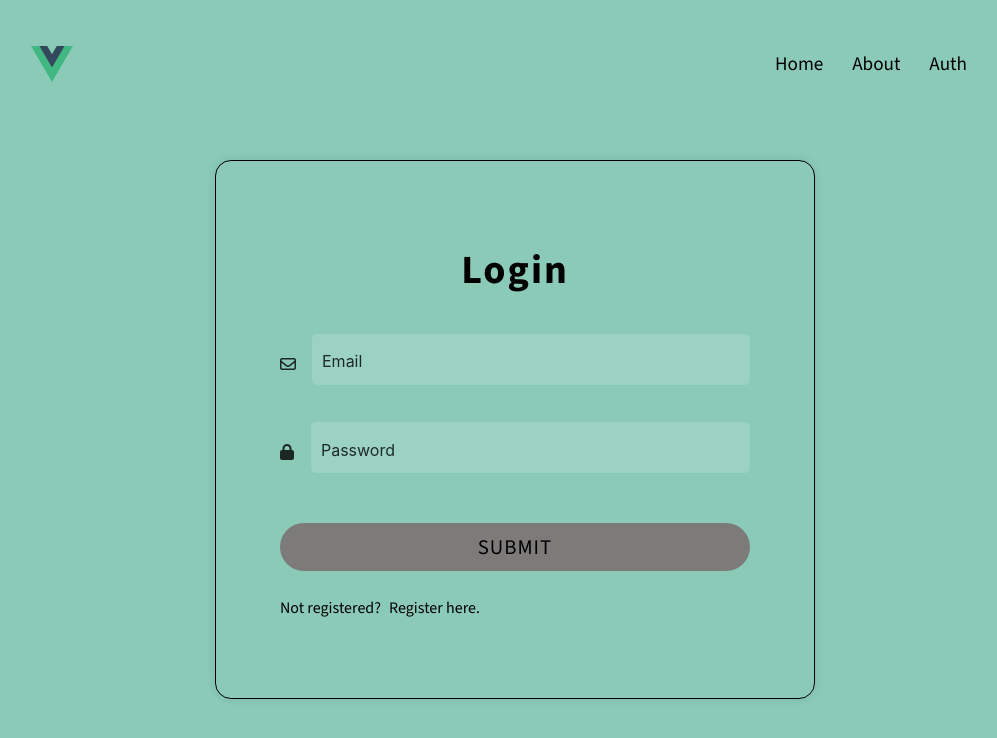
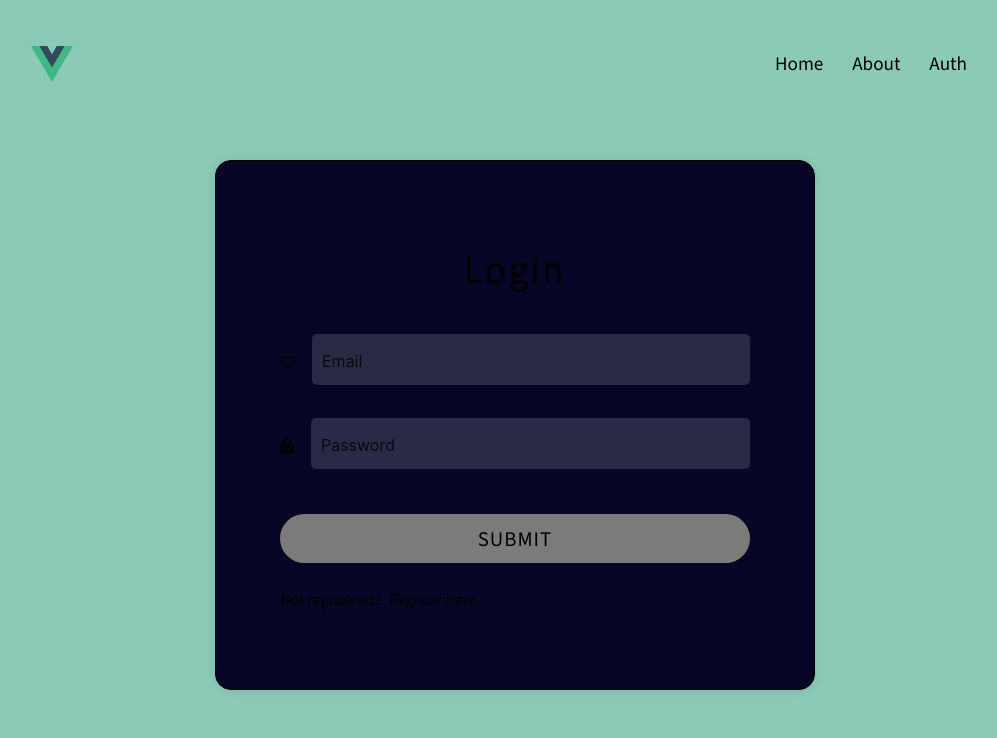
Before and after one commit to VThomas241/Vue-Flash-Deck, a Vue app: page / in a window 1280 px wide. Shown: the top 738 px of the page, without its empty margins (125-1122 px from the left). Built offline with nearby package versions, Linux system fonts and the light colour scheme.

Commit message:
To fix submit button disabled attribute

```diff
--- a/src/components/Button-Components/SubmitButton.vue
+++ b/src/components/Button-Components/SubmitButton.vue
@@ -1,14 +1,24 @@
 <template>
     <div class="submit-btn">
-        <button :data-enabled="props.valid.data" ref="btn" type="submit">Submit</button>
+        <button ref="btn" :class="{ loading : props.loading.data }" :data-enabled="props.valid.data" type="submit">Submit</button>
     </div>
 </template>
+<!-- Not fixed yet  -->
+<script setup lang="ts">
+import { ref, onMounted, computed } from 'vue';
+const props = defineProps(['valid','loading'])
 
-<script setup lang="ts">
-import {ref,watch} from 'vue'
+const valid = computed(()=>{
+    return props.valid.data
+})
 
-const props = defineProps(['valid'])
-const btn = ref<HTMLButtonElement | null>(null)
+const btn = ref<HTMLButtonElement | null>(null);
+
+onMounted(()=>{
+    if (btn.value){
+        btn.value.disabled = valid.value
+    }
+})
 
 
 </script>
@@ -17,6 +27,13 @@ const btn = ref<HTMLButtonElement | null>(null)
 .submit-btn{
     margin-top: 1em;
     margin-bottom: 1.5em;
+    isolation: isolate;
+}
+.submit::after{
+    content: '';
+    inset: 0;
+    background-color: #47759cd7;
+    z-index: 0;
 }
 button{
     width: 100%;
@@ -28,6 +45,7 @@ button{
     letter-spacing: 1px;
     transition: background-color 0.3s ease,
     color 0.3s ease;
+    z-index: 1;
 }
 button[data-enabled="true"]{
     background-color: #47759cd7;
--- a/src/components/Form-Components/FormBase.vue
+++ b/src/components/Form-Components/FormBase.vue
@@ -5,7 +5,7 @@
             <slot></slot>
         </div>
 
-        <SubmitButton :valid="props.valid"/>
+        <SubmitButton :loading="props.loading" :valid="props.valid"/>
 
         <ViewChangeButton
         @change-view="$emit('change-view')"
@@ -19,8 +19,9 @@ import SubmitButton from '@/components/Button-Components/SubmitButton.vue';
 import ViewChangeButton from '@/components/Button-Components/ViewChangeButton.vue';
 import FormHeading from '@/components/Text-Components/FormHeading.vue';
 
-const props = defineProps(['heading','message_1','message_2','valid'])
+const props = defineProps(['heading','message_1','message_2','valid','loading'])
 
+defineEmits(['change-view'])
 </script>
 
 <style  scoped>
--- a/src/components/Form-Components/FormInput.vue
+++ b/src/components/Form-Components/FormInput.vue
@@ -110,5 +110,6 @@ label{
 .error{
     color: red;
     margin-top: 0.5em;
+    font-size: 14px;
 }
 </style>
--- a/src/components/Form-Views/LoginForm.vue
+++ b/src/components/Form-Views/LoginForm.vue
@@ -3,6 +3,7 @@
         <FormBase
         heading="Login"
         message_1="Not registered?" message_2="Register here."
+        :loading="login_loading"
         :valid="fields_valid"
         @change-view="$emit('change-view')">
             <FormInput type="text" id="login-email" label="Email" :data="email">
@@ -30,14 +31,22 @@ import { computed } from 'vue';
 
 const email = reactive({data: ''});
 const pass = reactive({data: ''});
+const login_loading = ref({data: false})
+
+
 const fields_valid = reactive({data: computed(()=>{
     return email.data.search(regex_email) !== -1 && email.data!=="" && pass.data.length>=8
 })})
 
 const regex_email = /^[\w-\.]+@([\w-]+\.)+[\w-]{2,4}$/g
 
+
+
+
 function submit(e:Event){
         e.preventDefault()
+
+
 }
 </script>
 
--- a/src/components/Form-Views/RegisterForm.vue
+++ b/src/components/Form-Views/RegisterForm.vue
@@ -2,6 +2,7 @@
     <form action="#" @submit="submit">
         <FormBase heading="Register"
         message_1="Already registered?" message_2="Login here."
+        :loading="register_loading"
         :valid="fields_valid"
         @change-view="$emit('change-view')">
             <FormInput type="text" id="register-email" label="Email" :data="email">
@@ -35,7 +36,7 @@ import { computed } from 'vue';
 const email = reactive({data: ''});
 const pass = reactive({data: ''});
 const re_pass = reactive({data: ''});
-
+const register_loading = ref({data: false})
 const regex_email = /^[\w-\.]+@([\w-]+\.)+[\w-]{2,4}$/g
 
 const fields_valid = reactive({
@@ -44,8 +45,37 @@ const fields_valid = reactive({
     })
 })
 
-function submit(e:Event){
+
+
+async function registerUser(payload:Object) {
+    const result = await fetch('http://127.0.0.1:5000/register/',{
+            method: 'POST',
+            mode:'cors',
+            headers: {
+                'Content-Type': 'application/json'
+            },
+            body: JSON.stringify(payload)
+        }).then(data=> data.json()).catch(e=>{console.log(e)})
+
+    return result
+
+}
+
+async function submit(e:Event){
     e.preventDefault();
+    if (!fields_valid) return
+    register_loading.value.data = true
+    const payload = {
+        user_name: email.data,
+        email: email.data,
+        password: pass.data
+    }
+
+    const res = await registerUser(payload).then(res=>res).catch(e=>{console.log(e)}).finally(()=>{
+        register_loading.value.data = false
+    })
+    console.log(res.code)
+
 
 }
 </script>
--- a/src/components/Text-Components/FormHeading.vue
+++ b/src/components/Text-Components/FormHeading.vue
@@ -15,7 +15,7 @@ const props = defineProps({
     text-align: center;
     letter-spacing: 2px;
     font-size: 40px;
-    font-weight: 700;
+    font-weight: 300;
     margin-bottom: 0.8em;
 }
 </style>
--- a/src/views/AuthorizationView.vue
+++ b/src/views/AuthorizationView.vue
@@ -66,7 +66,9 @@ function changeView(){
         border-radius: 1em;
         border: 1px solid var(--color-text);
         padding-block: clamp(2rem, 6vw, 7rem);
-        padding-inline: clamp(2rem, 5vw, 5rem);
+        padding-inline: clamp(1rem, 5vw, 5rem);
+        background-color: rgb(7, 6, 38);
+        backdrop-filter: blur(500px);
         width: 100%;
         max-width: 600px;
         margin: 0 auto;
```
Also changed, not shown: 1 other file (tests, documents, lock files or other folders).
